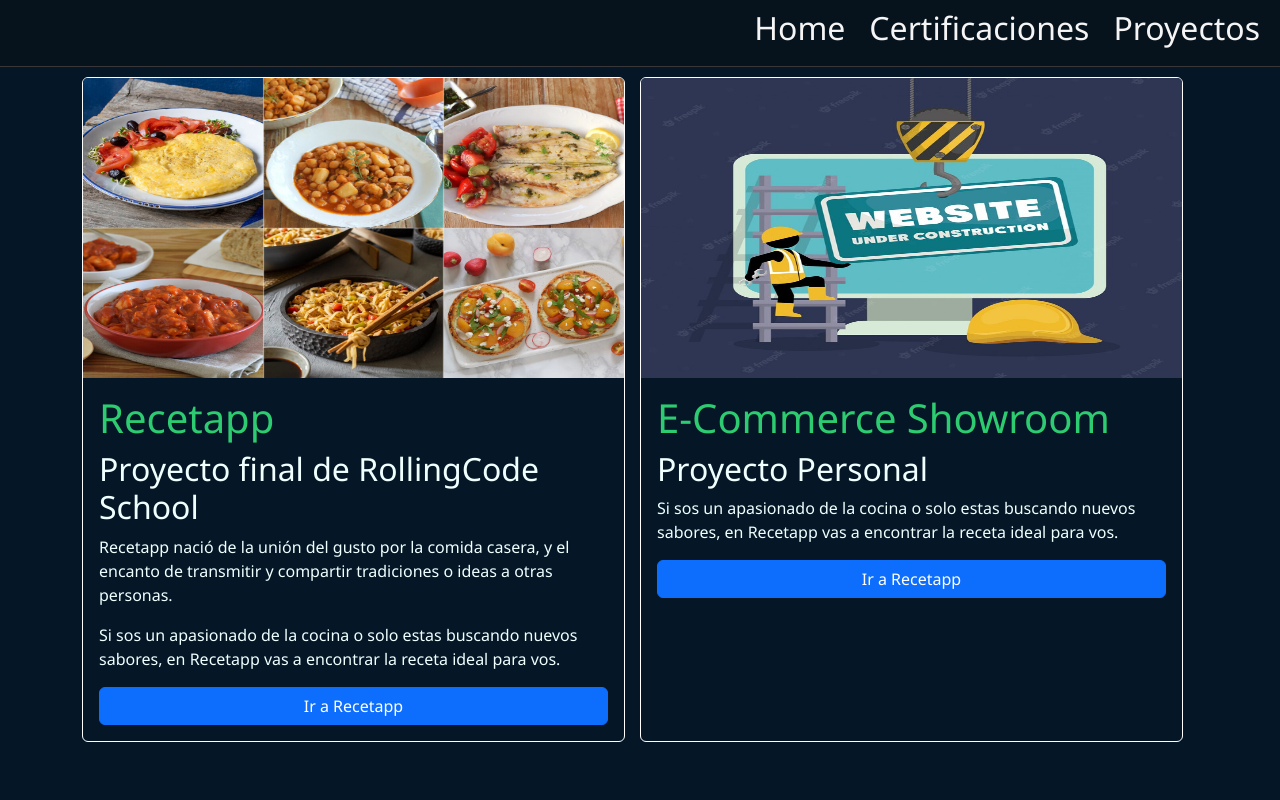
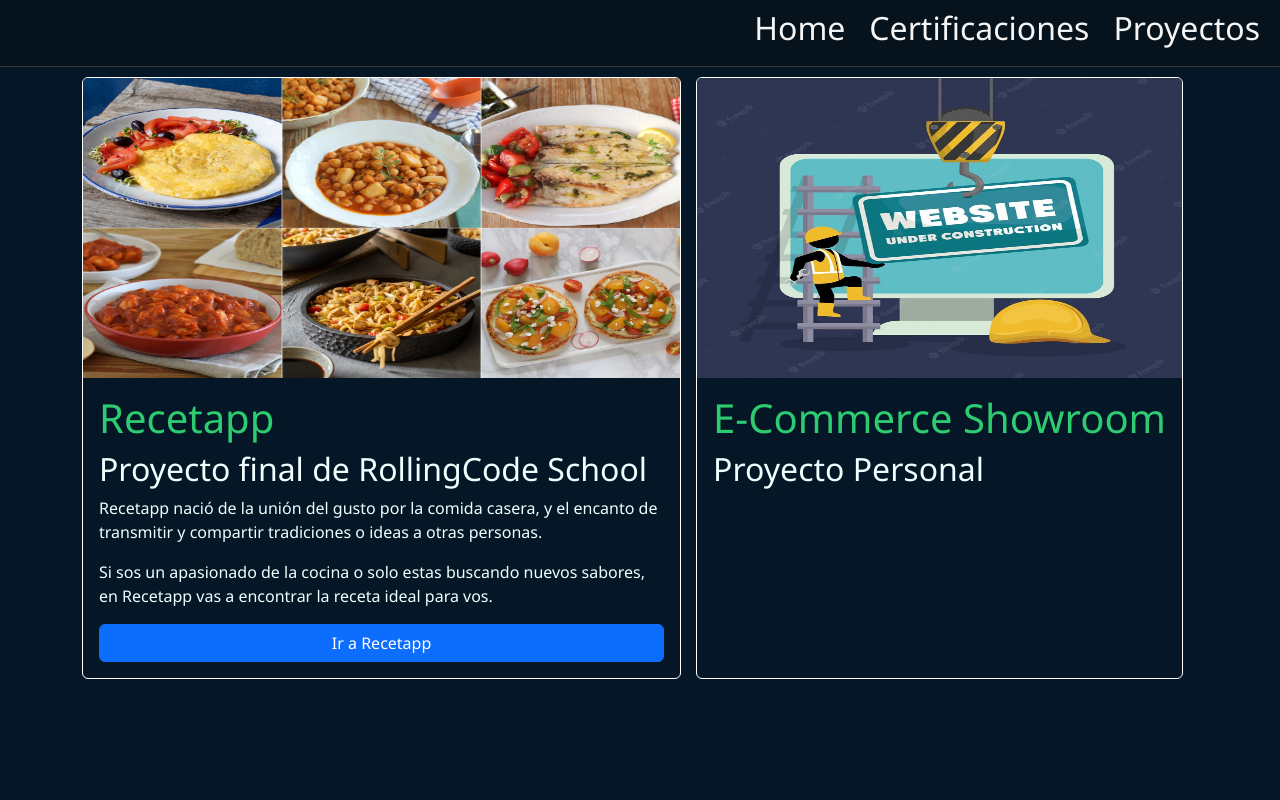
Before and after one commit to pyaran/My-Portfolio, a React (Create React App) app: page /Proyectos in a window 1280 px wide. Shown: the top 800 px of the page. Built offline with nearby package versions, Linux system fonts and the light colour scheme.

Commit message:
se configuro el proyecto sin terminar

```diff
--- a/src/Components/Proyectos/Proyectos.jsx
+++ b/src/Components/Proyectos/Proyectos.jsx
@@ -20,8 +20,6 @@
                 <div className="card-body contenido-card">
                     <h1 className="card-title titulo-card">E-Commerce Showroom</h1>
                     <h2 className="card-text">Proyecto Personal</h2>
-                    <p className="card-text">Si sos un apasionado de la cocina o solo estas buscando nuevos sabores, en Recetapp vas a encontrar la receta ideal para vos.</p>
-                    <a href="https://testing--recetapp-comision-8i.netlify.app/" target="_blank" rel="noreferrer" className="btn btn-primary boton-card">Ir a Recetapp</a>
                 </div>
             </div>
 
```
